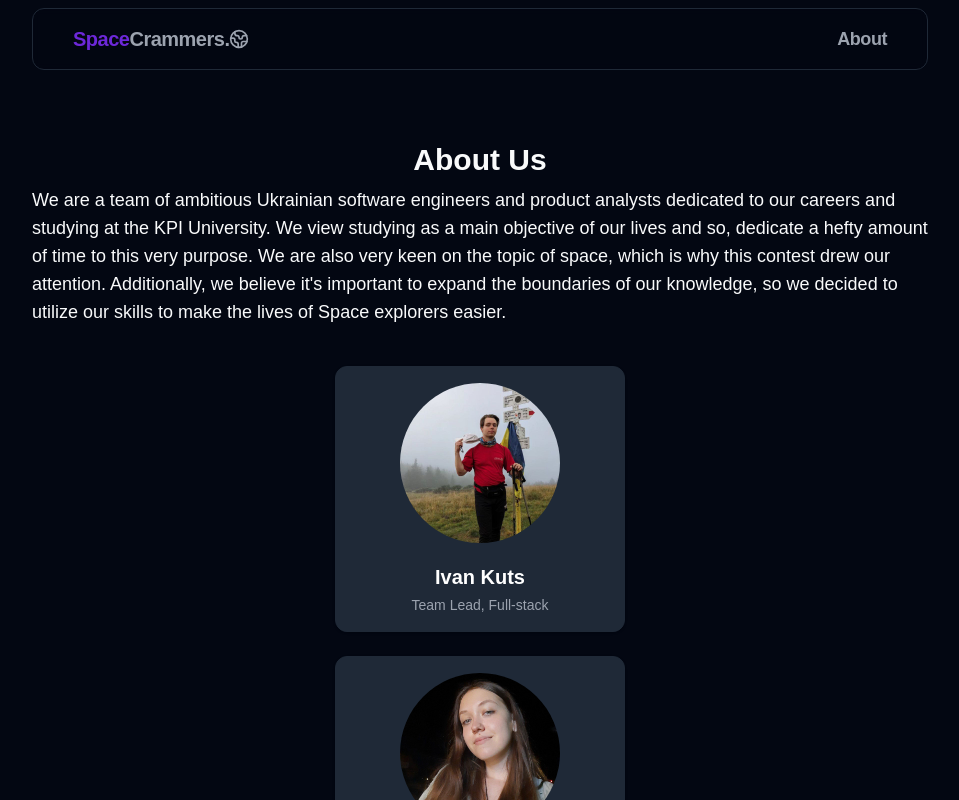
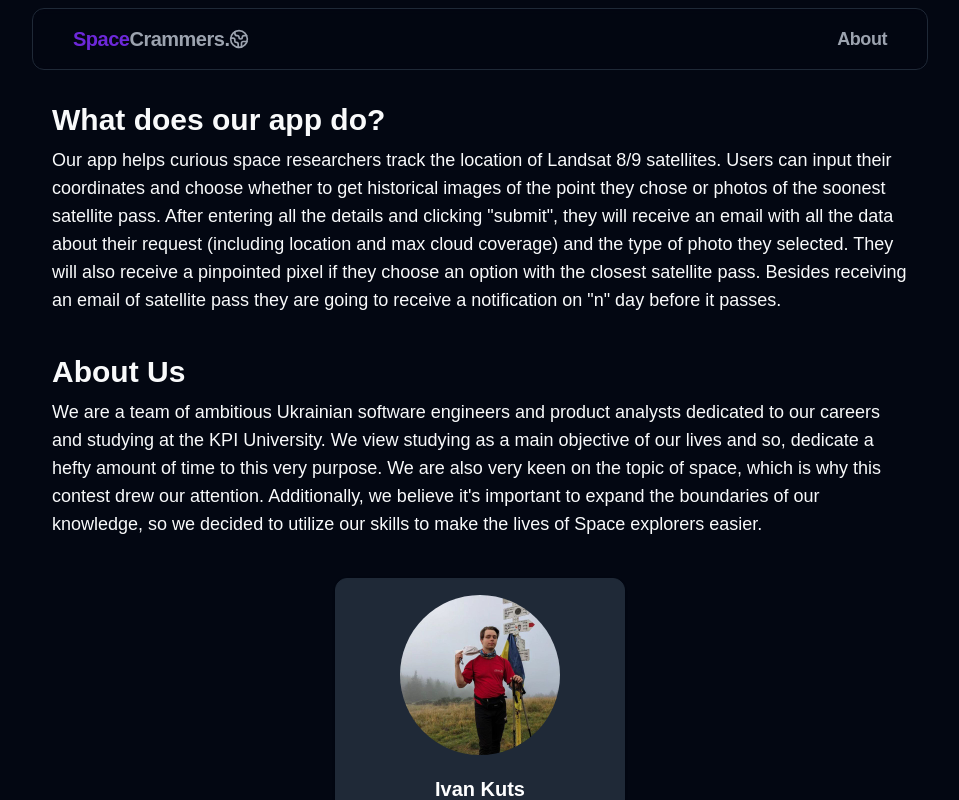
Before and after one commit to kujo205/nasa-space-hackaton, a Next.js app: page /about in a window 1280 px wide. Shown: the top 800 px of the page, without its empty margins (160-1119 px from the left). Built offline with nearby package versions, Linux system fonts and the light colour scheme.

Commit message:
feat: adapted about page

```diff
--- a/src/app/about/page.tsx
+++ b/src/app/about/page.tsx
@@ -23,24 +23,35 @@ const members = [
   },
 ];
 
+const atricles = [
+  {
+    title: "What does our app do?",
+    description:
+      'Our app helps curious space researchers track the location of Landsat 8/9 satellites. Users can input their coordinates and choose whether to get historical images of the point they chose or photos of the soonest satellite pass. After entering all the details and clicking "submit", they will receive an email with all the data about their request (including location and max cloud coverage) and the type of photo they selected.  They will also receive a pinpointed pixel if they choose an option with the closest satellite pass. Besides receiving an email of satellite pass they are going to receive a notification on "n" day before it passes.\n',
+  },
+  {
+    title: "About Us",
+    description:
+      "We are a team of ambitious Ukrainian software engineers and product\n        analysts dedicated to our careers and studying at the KPI University. We\n        view studying as a main objective of our lives and so, dedicate a hefty\n        amount of time to this very purpose. We are also very keen on the topic\n        of space, which is why this contest drew our attention. Additionally, we\n        believe it's important to expand the boundaries of our knowledge, so we\n        decided to utilize our skills to make the lives of Space explorers\n        easier.",
+  },
+];
+
 export default function Page() {
   return (
-    <div className="max-w-4xl w-full mx-auto min-h-screen items-center justify-items-center min-h-screen">
-      <h2 className="font-bold text-3xl mt-20">About Us</h2>
-      <p className="mt-2 text-lg">
-        We are a team of ambitious Ukrainian software engineers and product
-        analysts dedicated to our careers and studying at the KPI University. We
-        view studying as a main objective of our lives and so, dedicate a hefty
-        amount of time to this very purpose. We are also very keen on the topic
-        of space, which is why this contest drew our attention. Additionally, we
-        believe it's important to expand the boundaries of our knowledge, so we
-        decided to utilize our skills to make the lives of Space explorers
-        easier.
-      </p>
+    <div className="px-5 max-w-4xl w-full mx-auto min-h-screen items-center justify-items-center min-h-screen">
+      {atricles.map((article) => (
+        <article key={article.title}>
+          <h2 className="font-bold text-3xl max-md:text-2xl mt-10">
+            {article.title}
+          </h2>
+          <p className="mt-2 max-md:text-sm text-lg">{article.description}</p>
+        </article>
+      ))}
 
       <div className="flex mt-10 flex-col gap-6">
         {members.map((member) => (
-          <Card key={member.photo} className="bg-gray-800">
+          <a href={member.linked} key={member.photo}>
+            <Card className="bg-gray-800 hover:bg-gray-700">
               <CardContent className="p-4 flex flex-col items-center">
                 <div className="w-40 h-40 rounded-full overflow-hidden mb-4">
                   <Image
@@ -51,17 +62,16 @@ export default function Page() {
                     className="object-cover"
                   />
                 </div>
-              <a href={member.linked}>
                 <Button
                   variant="link"
                   className="text-xl text-white font-semibold"
                 >
                   {member.name}
                 </Button>
-              </a>
                 <p className="text-sm text-gray-400">{member.role}</p>
               </CardContent>
             </Card>
+          </a>
         ))}
       </div>
     </div>
```
Lines whose indentation alone changed are shown as unchanged.
